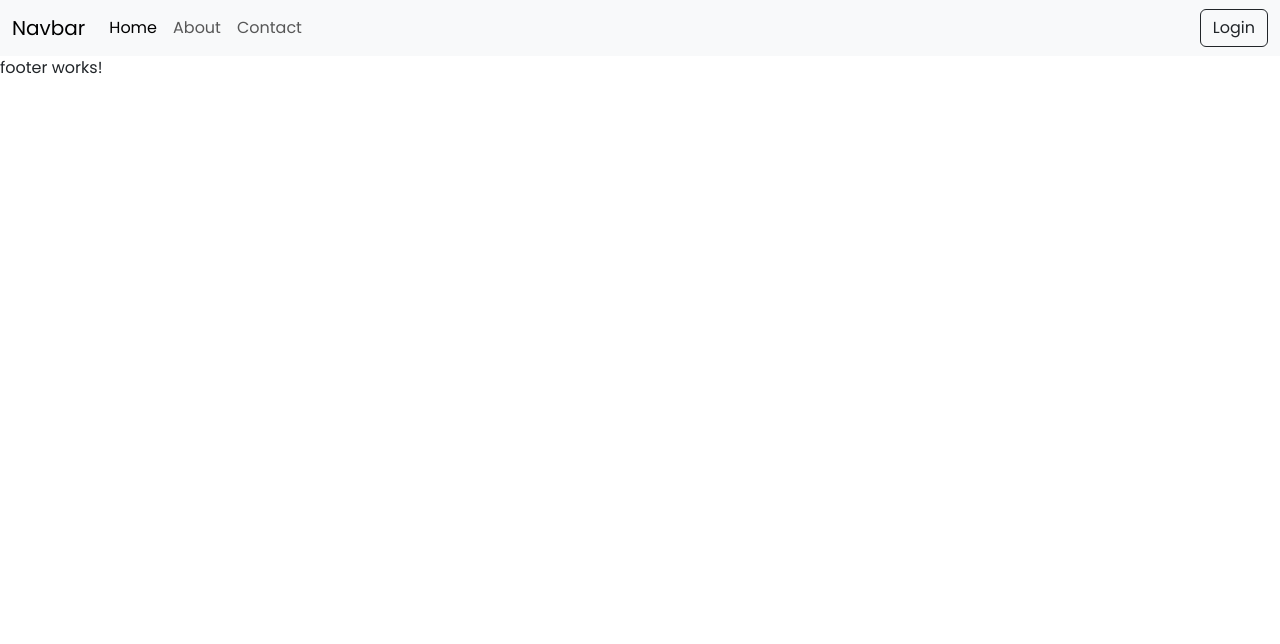
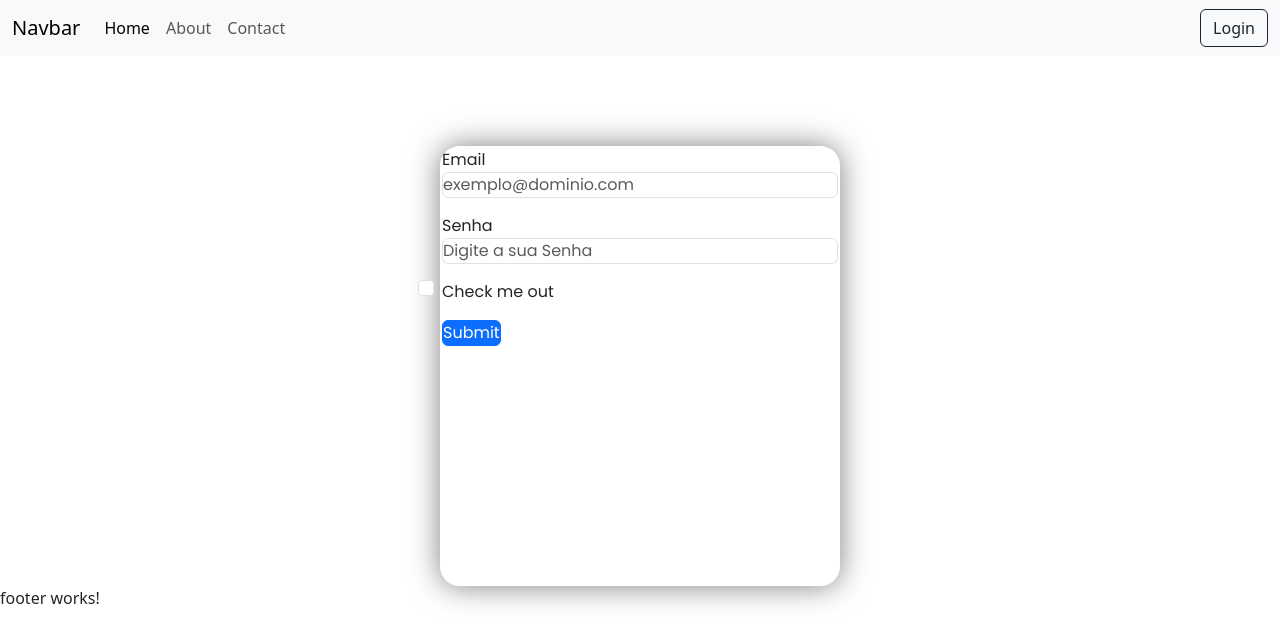
Before and after one commit to DouglasIde/LoginAndLearn, an Angular app: page /cadastrarUsuario in a window 1280 px wide. Shown: the top 644 px of the page. Built offline with nearby package versions, Linux system fonts and the light colour scheme.

Commit message:
Feat: Adding the card with the form to the website

```diff
--- a/src/app/app.component.html
+++ b/src/app/app.component.html
@@ -1,2 +1,3 @@
 <app-header></app-header>
+<app-cadastro></app-cadastro>
 <app-footer></app-footer>
--- a/src/app/app.component.ts
+++ b/src/app/app.component.ts
@@ -2,13 +2,14 @@ import { Component } from '@angular/core';
 import { HeaderComponent } from './components/header/header.component';
 import { RouterOutlet } from '@angular/router';
 import { FooterComponent } from "./components/footer/footer.component";
+import { CadastroComponent } from "./cadastro/cadastro.component";
 
 @Component({
   selector: 'app-root',
   templateUrl: './app.component.html',
   styleUrl: './app.component.scss',
   standalone: true,
-  imports: [HeaderComponent, FooterComponent]
+  imports: [HeaderComponent, FooterComponent, CadastroComponent]
 })
 export class AppComponent {
   title = 'login-cadastro-dymi';
--- a/src/app/cadastro/cadastro.component.html
+++ b/src/app/cadastro/cadastro.component.html
@@ -1 +1,28 @@
-<p>cadastro works!</p>
+<div class="wrapper">
+  <form class="form-box">
+    <div class="mb-3">
+      <label for="exampleInputEmail1" class="form-label">Email</label>
+      <input
+        type="email"
+        class="form-control"
+        id="exampleInputEmail1"
+        aria-describedby="emailHelp"
+        placeholder="exemplo@dominio.com"
+      />
+    </div>
+    <div class="mb-3">
+      <label for="exampleInputPassword1" class="form-label">Senha</label>
+      <input
+        type="password"
+        class="form-control"
+        id="exampleInputPassword1"
+        placeholder="Digite a sua Senha"
+      />
+    </div>
+    <div class="mb-3 form-check">
+      <input type="checkbox" class="form-check-input" id="exampleCheck1" />
+      <label class="form-check-label" for="exampleCheck1">Check me out</label>
+    </div>
+    <button type="submit" class="btn btn-primary">Submit</button>
+  </form>
+</div>
--- a/src/app/cadastro/cadastro.component.scss
+++ b/src/app/cadastro/cadastro.component.scss
@@ -0,0 +1,28 @@
+*{
+    margin: 0;
+    padding: 0;
+    box-sizing: border-box;
+    font-family: 'Poppins', sans-serif;
+}
+
+body{
+    display: flex;
+    justify-content: center;
+    align-items: center;
+    min-height: 100vh;
+    width: 100%;
+    height: 100%;
+}
+
+.wrapper{
+    position: relative;
+    width: 400px;
+    height: 440px;
+    background: transparent;
+    border: 2px solid rgba(255, 255, 255, .5);
+    border-radius: 20px;
+    backdrop-filter: blur(20px);
+    box-shadow: 0 0 30px rgba(0, 0, 0, .5);
+    margin: auto;
+    margin-top: 7%;
+}
--- a/src/app/cadastro/cadastro.component.ts
+++ b/src/app/cadastro/cadastro.component.ts
@@ -1,4 +1,5 @@
 import { Component } from '@angular/core';
+
 
 @Component({
   selector: 'app-cadastro',
--- a/src/styles.scss
+++ b/src/styles.scss
@@ -107,10 +107,3 @@
     font-weight: 900;
     font-style: italic;
   }
-
-  *{
-    margin: 0;
-    padding: 0;
-    box-sizing: border-box;
-    font-family: 'Poppins', sans-serif;
-  }
```
